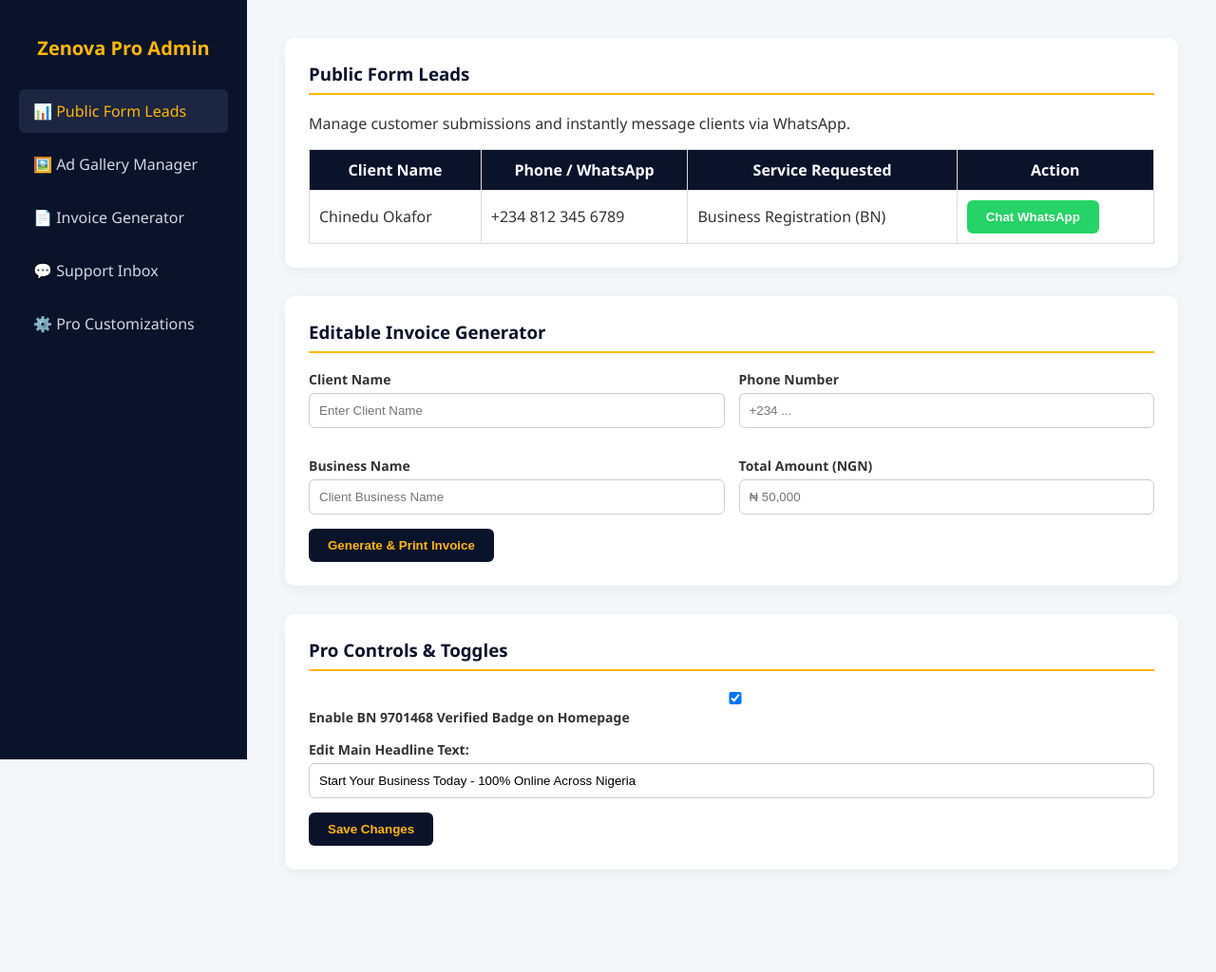
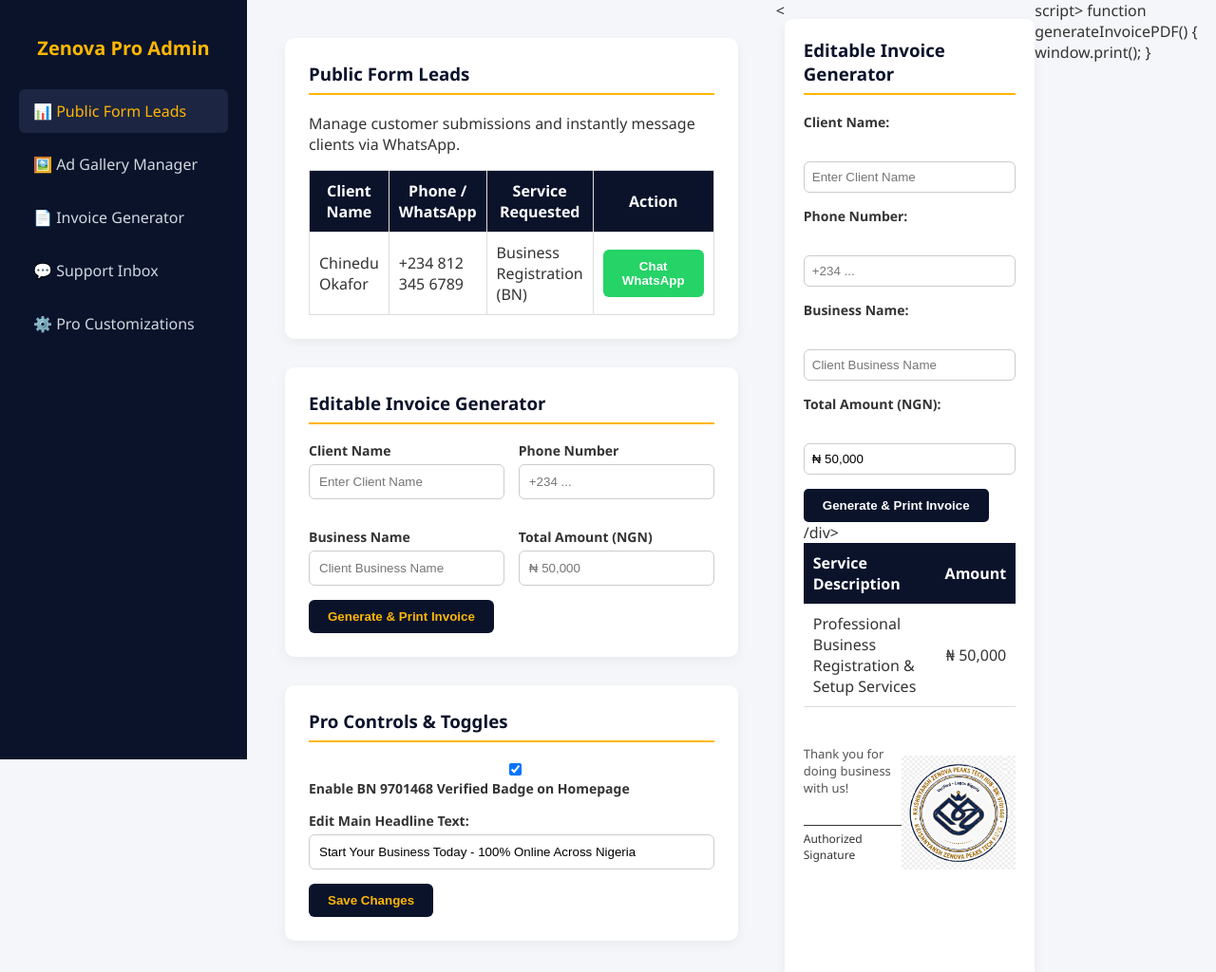
Before and after one commit to krishnyanshzenovapeaksltd-boop/zenova-website, a website: page admin.html in a window 1280 px wide. Shown: the whole page at 95% size. Before the commit the page ends 986 px from the top, so only its background shows below. Drawn offline with Linux system fonts and the light colour scheme.

Commit message:
Update admin.html

```diff
--- a/admin.html
+++ b/admin.html
@@ -167,7 +167,108 @@
         </div>
     </main>
 
-    <script>
+    <<!-- Complete Invoice Section with Logo & Stamp -->
+<div id="invoice" class="section-card" style="margin-top: 20px; background: #fff; padding: 20px; border-radius: 8px;">
+    <h3>Editable Invoice Generator</h3>
+
+    <div style="margin-bottom: 15px;">
+        <label>Client Name:</label><br>
+        <input type="text" id="inv-client-name" placeholder="Enter Client Name" style="width: 100%; padding: 8px; margin-top: 5px;">
+    </div>
+    <div style="margin-bottom: 15px;">
+        <label>Phone Number:</label><br>
+        <input type="text" id="inv-phone" placeholder="+234 ..." style="width: 100%; padding: 8px; margin-top: 5px;">
+    </div>
+    <div style="margin-bottom: 15px;">
+        <label>Business Name:</label><br>
+        <input type="text" id="inv-business" placeholder="Client Business Name" style="width: 100%; padding: 8px; margin-top: 5px;">
+    </div>
+    <div style="margin-bottom: 15px;">
+        <label>Total Amount (NGN):</label><br>
+        <input type="text" id="inv-amount" value="₦ 50,000" style="width: 100%; padding: 8px; margin-top: 5px;">
+    </div>
+    <button type="button" onclick="generateAndPrintInvoice()" class="btn-action" style="background: #0b132b; color: white; padding: 10px 20px; border: none; border-radius: 5px; cursor: pointer;">Generate & Print Invoice</button>
+
+    <!-- Printable Preview Box (Hidden normally, shown during print) -->
+    <div id="printable-invoice" style="display: none; background: #fff; padding: 30px; font-family: 'Poppins', sans-serif; color: #333;">
+        <div style="display: flex; justify-content: space-between; align-items: center; border-bottom: 2px solid #0b132b; padding-bottom: 15px; margin-bottom: 20px;">
+            <div>
+                <h2 style="margin: 0; color: #0b132b; font-size: 20px;">KRISHNYANSH ZENOVA PEAKS TECH HUB</h2>
+                <p style="margin: 5px 0 0 0; font-size: 13px; color: #555;">Business Registration, Consulting & Automation</p>
+                <p style="margin: 2px 0 0 0; font-size: 12px; color: #856404;">BN: 9701468 | Lagos, Nigeria</p>
+            </div>
+            <div>
+                <img src="/logo.png" alt="Logo" style="width: 85px; height: 85px; object-fit: contain;">
+            </div>
+        </div>
+
+        <div style="display: flex; justify-content: space-between; margin-bottom: 20px; font-size: 14px;">
+            <div>
+                <strong>Billed To:</strong><br>
+                <span id="preview-client">Client Name</span><br>
+                <span id="preview-business">Business Name</span><br>
+                <span id="preview-phone">Phone Number</span>
+            </div>
+            <div style="text-align: right;">
+                <strong>Invoice Date:</strong> <span id="inv-date"></span><br>
+                <strong>Status:</strong> <span style="color: green; font-weight: bold;">PAID / VERIFIED</span>
+            </div>
+        <<div style="display: flex; justify-content: space-between; align-items: flex-end; margin-top: 40px;">
+            <div>
+                <p style="margin: 0; font-size: 13px; color: #555;">Thank you for doing business with us!</p>
+                <p style="margin-top: 30px; font-size: 12px; border-top: 1px solid #333; display: inline-block; padding-top: 5px;">Authorized Signature</p>
+            </div>
+            <div style="text-align: center;">
+                <img src="/stamp.png" alt="Stamp" style="width: 120px; height: 120px; object-fit: contain;">
+            </div>
+        </div>
+    </div> <!-- Yeh wala div printable-invoice box ko close karta hai -->
+</div> <!-- Yeh wala div invoice-section ko close karta hai -->
+
+<script>
+    document.getElementById('inv-date').innerText = new Date().toLocaleDateString();
+
+    function generateAndPrintInvoice() {
+        document.getElementById('preview-client').innerText = document.getElementById('inv-client-name').value || "Valued Client";
+        document.getElementById('preview-business').innerText = document.getElementById('inv-business').value || "Business Name";
+        document.getElementById('preview-phone').innerText = document.getElementById('inv-phone').value || "";
+        document.getElementById('preview-amount').innerText = document.getElementById('inv-amount').value;
+
+        const printBox = document.getElementById('printable-invoice');
+        printBox.style.display = 'block';
+
+        window.print();
+
+        printBox.style.display = 'none';
+    }
+</script>/div>
+
+        <table style="width: 100%; border-collapse: collapse; margin-bottom: 30px;">
+            <thead>
+                <tr style="background: #0b132b; color: white;">
+                    <th style="padding: 10px; text-align: left;">Service Description</th>
+                    <th style="padding: 10px; text-align: right;">Amount</th>
+                </tr>
+            </thead>
+            <tbody>
+                <tr style="border-bottom: 1px solid #ddd;">
+                    <td style="padding: 10px;">Professional Business Registration & Setup Services</td>
+                    <td style="padding: 10px; text-align: right;" id="preview-amount">₦ 50,000</td>
+                </tr>
+            </tbody>
+        </table>
+
+        <div style="display: flex; justify-content: space-between; align-items: flex-end; margin-top: 40px;">
+            <div>
+                <p style="margin: 0; font-size: 13px; color: #555;">Thank you for doing business with us!</p>
+                <p style="margin-top: 30px; font-size: 12px; border-top: 1px solid #333; display: inline-block; padding-top: 5px;">Authorized Signature</p>
+            </div>
+            <div style="text-align: center;">
+                <img src="/stamp.png" alt="Stamp" style="width: 120px; height: 120px; object-fit: contain;">
+            </div>
+        </div>
+    </div>
+</div>script>
         function generateInvoicePDF() {
             window.print();
         }
```
